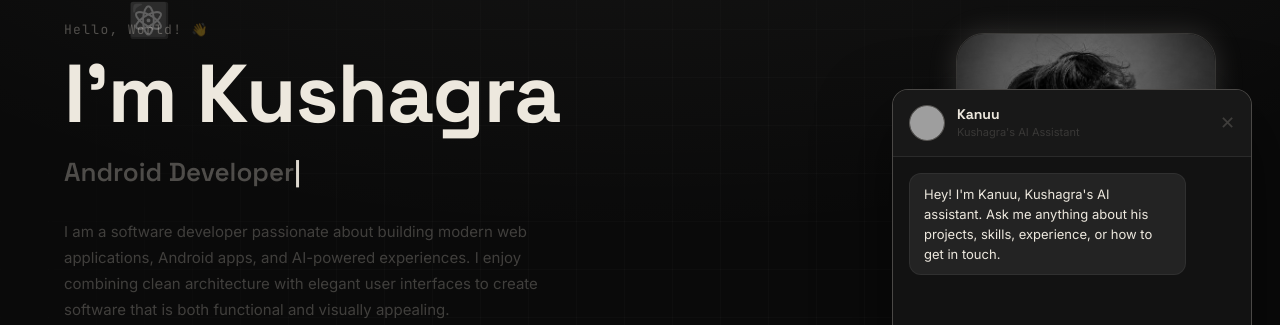
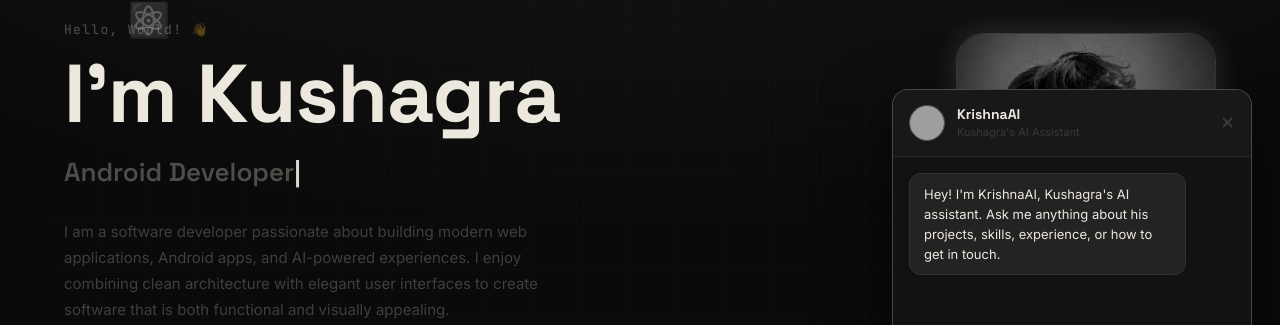
Before and after one commit to bkushagra742/kushagra-portfolio-2, a React (Vite) app: page / in a window 1280 px wide. Both pictures are taken after a click on the button "Ask Krishna AI". Shown: the part 163-488 px from the top of the page. Built offline with nearby package versions, Linux system fonts and the light colour scheme; no server answers; grey boxes are pictures that could not be loaded.

Commit message:
Update Kanuu.jsx

```diff
--- a/src/components/Kanuu.jsx
+++ b/src/components/Kanuu.jsx
@@ -12,7 +12,7 @@ function isWeatherQuestion(text) {
 
 export default function Kanuu({ open, onOpen, onClose }) {
   const [messages, setMessages] = useState([
-    { role: "assistant", text: "Hey! I'm Kanuu, Kushagra's AI assistant. Ask me anything about his projects, skills, experience, or how to get in touch." },
+    { role: "assistant", text: "Hey! I'm KrishnaAI, Kushagra's AI assistant. Ask me anything about his projects, skills, experience, or how to get in touch." },
   ]);
   const [input, setInput] = useState("");
   const [loading, setLoading] = useState(false);
@@ -71,7 +71,7 @@ export default function Kanuu({ open, onOpen, onClose }) {
       {!open && (
         <button
           onClick={onOpen}
-          title="Ask Kanuu"
+          title="Ask Krishna AI"
           className="fixed bottom-7 right-7 z-[500] w-16 h-16 rounded-2xl flex items-center justify-center animate-glowPulse"
           style={{ background: "var(--ink-800)", border: "1px solid rgba(237,232,222,0.3)", overflow: "hidden" }}
         >
@@ -100,7 +100,7 @@ export default function Kanuu({ open, onOpen, onClose }) {
               <img src={kanuuAvatar} alt="Kanuu" className="w-full h-full object-cover grayscale" />
             </div>
             <div className="flex-1">
-              <div className="font-display font-bold text-sm text-cream-full">Kanuu</div>
+              <div className="font-display font-bold text-sm text-cream-full">KrishnaAI</div>
               <div className="text-[11px] text-cream-dim opacity-50">Kushagra's AI Assistant</div>
             </div>
             <button onClick={onClose} className="text-cream-dim opacity-60 hover:opacity-100 text-lg leading-none">
```
